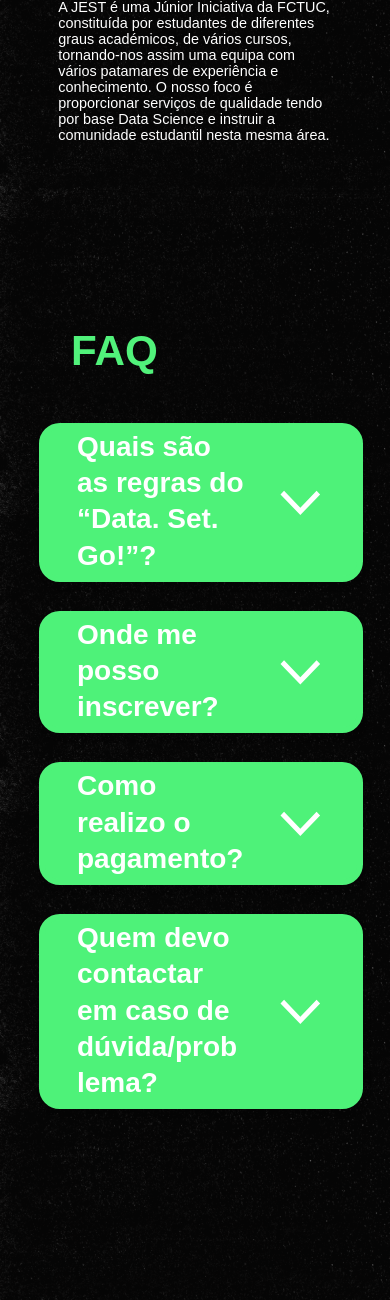
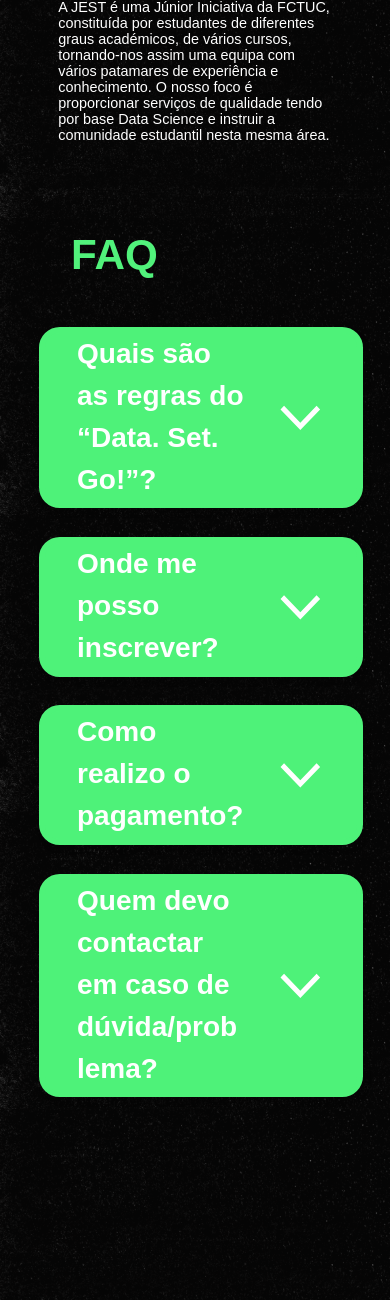
Before and after one commit to jeKnowledge/datasetgo, a PHP site: page / in a window 390 px wide. Shown: the part 3346-4646 px from the top of the page. Run offline with PHP 8.4, Linux system fonts and the light colour scheme.

Commit message:
mini fix

```diff
--- a/css/styles.css
+++ b/css/styles.css
@@ -55,7 +55,7 @@ body {
   flex-direction: column;
   justify-content: flex-end;
   align-items: flex-end;
-  margin-bottom: 10rem;
+  margin-bottom: 4rem;
 }
 
 .where {
@@ -224,7 +224,7 @@ body {
     text-overflow: clip;
     white-space: pre-wrap;
     font-weight: 600;
-    line-height: 130%;
+    line-height: 150%;
     margin-top: 0rem;
   }
 
```
